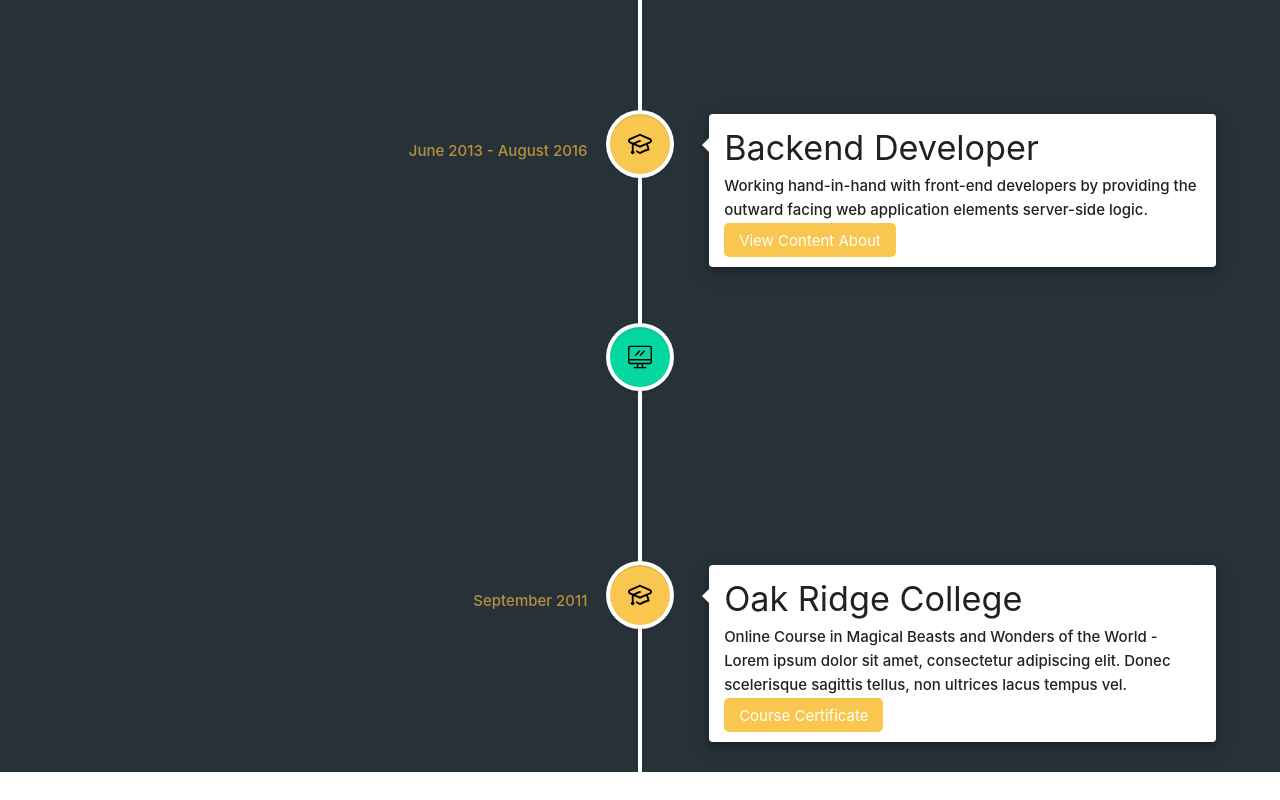
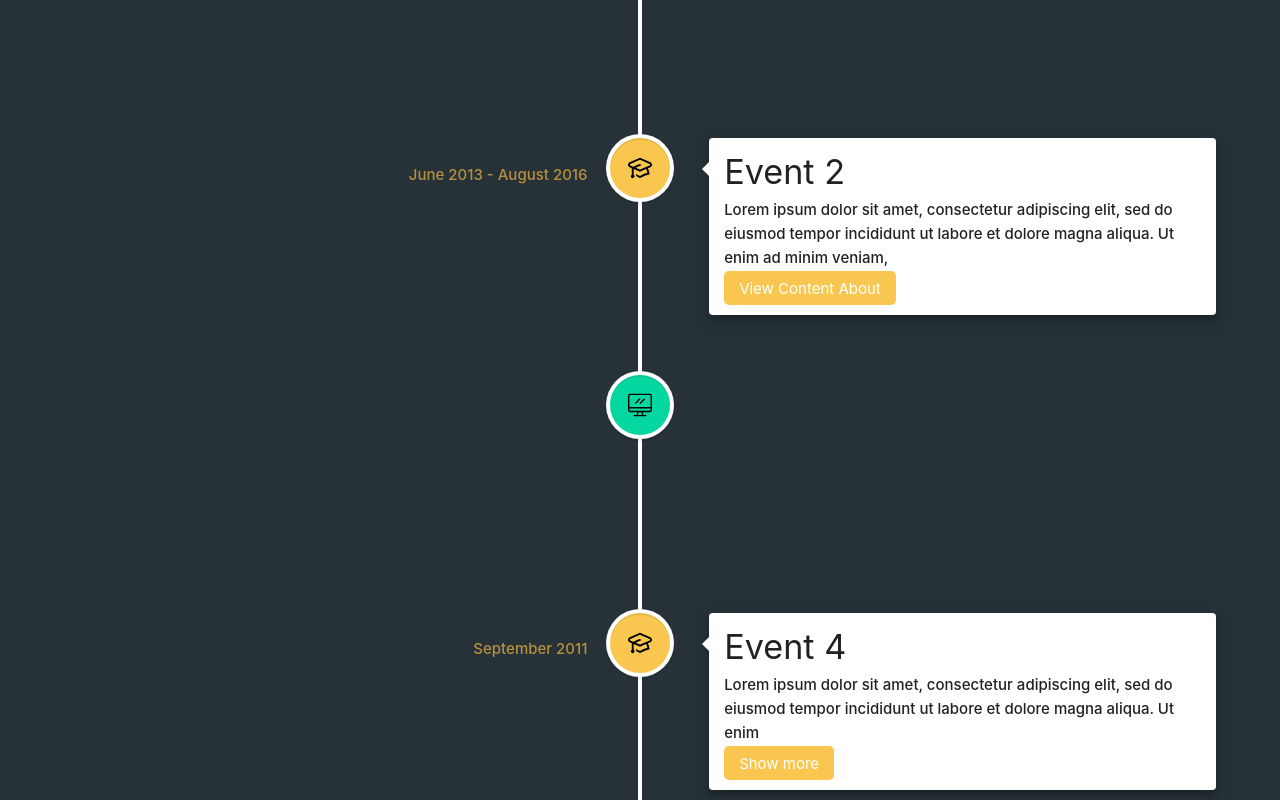
Before and after one commit to sarbeswar2000/codemon, a React (Create React App) app: page / in a window 1280 px wide. Shown: the part 2820-3620 px from the top of the page. Built offline with nearby package versions, Linux system fonts and the light colour scheme.

Commit message:
16-09-2024

```diff
--- a/src/Components/Footer.js
+++ b/src/Components/Footer.js
@@ -1,6 +1,7 @@
 import React from 'react';
 
 const Footer = () => {
+  const currentYear = new Date().getFullYear();
   return (
     <footer className="page-footer blue-grey darken-3">
 
@@ -13,7 +14,7 @@ const Footer = () => {
         CUH coding club (CCC) is a community where individuals with a shared interest in programming come together to collaborate, learn, and improve their skills. Members work on projects, solve coding challenges, and explore new technologies.
         </p>
          <p>This website was designed and developed by students from  our club, Batch of 2023: <br/>
-          Sohel Aktar (MCA)<br/>
+          Sohel Aktar (MCA),
           Sarbeswar Behera (MCA) </p>
         </div>
 
@@ -37,7 +38,7 @@ const Footer = () => {
 
     <div className="footer-copyright blue-grey darken-4">
 
-      <div className="container center align">&copy;2024 CUH Coding Club</div>
+      <div className="container center align">&copy;{currentYear} CUH Coding Club</div>
     </div>
     </footer>
   );
--- a/src/Components/NewsEvent.js
+++ b/src/Components/NewsEvent.js
@@ -13,9 +13,9 @@ const NewsEvent = () => {
           <div className="scroll" style={{ marginBottom: '10px' }}>
             <ul style={{ lineHeight: '300%' }}>
               {[
-                {des:'Our upcoming event: Web Development Course Bootscamp coming soon 25-09-24 click for registration',lnk:"https://docs.google.com/forms/d/e/1FAIpQLSeTsiQGlYYM_0xE5GSUQs6taAGawg49i24iUbFtJwvFx9b0vw/closedform" },
+                {des:'Join our Web Development Workshop starting on August 30, 2024! Registration is now open—secure your spot today!',lnk:"https://docs.google.com/forms/d/e/1FAIpQLSeTsiQGlYYM_0xE5GSUQs6taAGawg49i24iUbFtJwvFx9b0vw/closedform" },
                  {
-                  des:' Python BootsCamp Coming Soon Click For Registration',
+                  des:" Join our Python Bootcamp starting on August 30, 2024! Registration is open now — don't miss your chance to master Python!",
                   lnk:"#!"
                  }
               ].map((text, index) => (
--- a/src/Components/TimelineElements.js
+++ b/src/Components/TimelineElements.js
@@ -1,41 +1,41 @@
 let timelineElements = [
   {
     id: 1,
-    title: "DSA",
-    location: "Dragontail, Ascana",
+    title: "Event 1",
+    location: "CUH",
     description:
-      "Converting data to a graphical interface, through the use of HTML, CSS, and JavaScript, so that users can view and interact with that data.",
+      "Lorem ipsum dolor sit amet, consectetur adipiscing elit, sed do eiusmod tempor incididunt ut labore et dolore magna aliqua. Ut enim ad minim veniam, quis nostrud exercitation ullamco laboris nisi ut aliquip ex ea commodo consequat.",
     buttonText: "View Content",
     date: "August 2016 - present",
     icon: "work"
   },
   {
     id: 2,
-    title: "Backend Developer",
-    location: "Skystead, Craonia",
+    title: "Event 2",
+    location: "CUH",
     description:
-      "Working hand-in-hand with front-end developers by providing the outward facing web application elements server-side logic. ",
+      "Lorem ipsum dolor sit amet, consectetur adipiscing elit, sed do eiusmod tempor incididunt ut labore et dolore magna aliqua. Ut enim ad minim veniam, ",
     buttonText: "View Content About",
     date: "June 2013 - August 2016",
      icon: "school"
   },
   {
     id: 3,
-    title: "Quality Assurance Engineer",
-    location: "South Warren, Geshington",
+    title: "Event 3",
+    location: "CUH",
     description:
-      "Assessing the quality of specifications and technical design documents in order to ensure timely, relevant and meaningful feedback.",
-    buttonText: "Company Website",
+      "Lorem ipsum dolor sit amet, consectetur adipiscing elit, sed do eiusmod tempor incididunt ut labore et dolore magna aliqua. Ut enim ad ",
+    buttonText: "Content",
     date: "September 2011 - June 2013",
     icon: "work"
   },
   {
     id: 4,
-    title: "Oak Ridge College",
-    location: "South Warren, Geshington",
+    title: "Event 4",
+    location: "CUH",
     description:
-      "Online Course in Magical Beasts and Wonders of the World - Lorem ipsum dolor sit amet, consectetur adipiscing elit. Donec scelerisque sagittis tellus, non ultrices lacus tempus vel.",
-    buttonText: "Course Certificate",
+      "Lorem ipsum dolor sit amet, consectetur adipiscing elit, sed do eiusmod tempor incididunt ut labore et dolore magna aliqua. Ut enim ",
+    buttonText: "Show more",
     date: "September 2011",
     icon: "school"
   },
```
